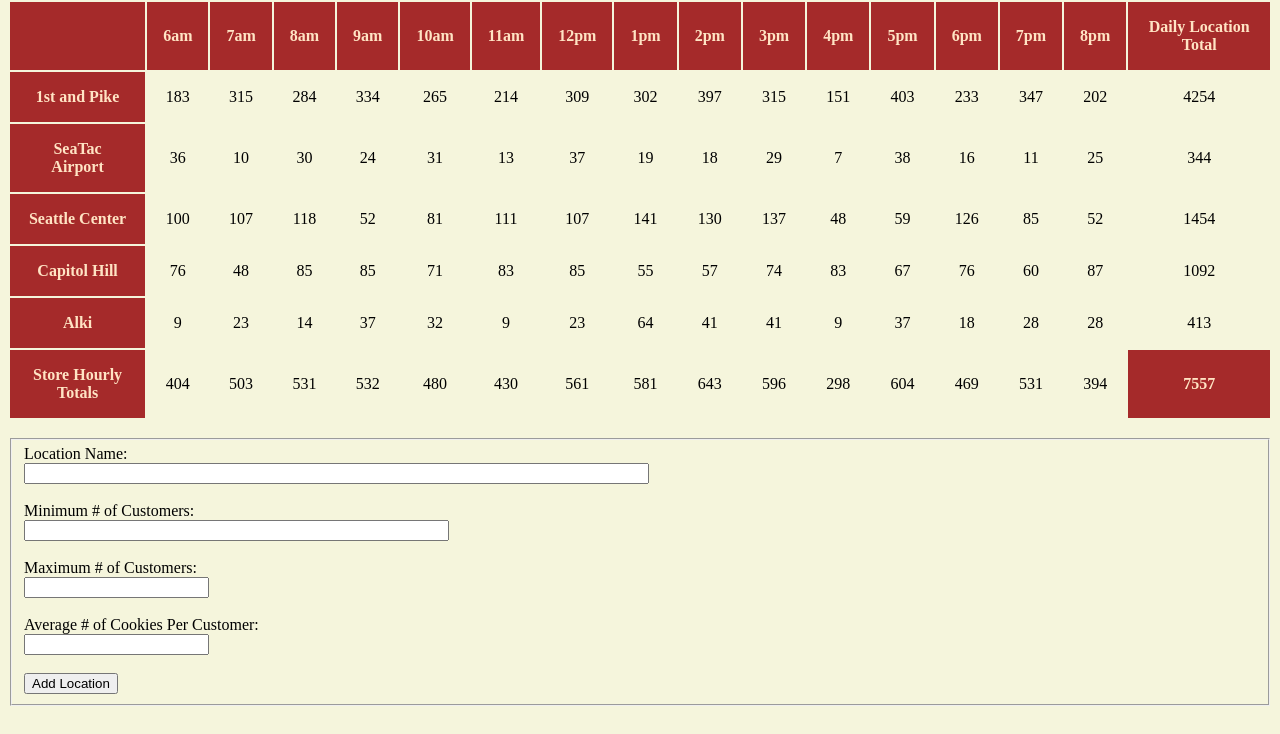
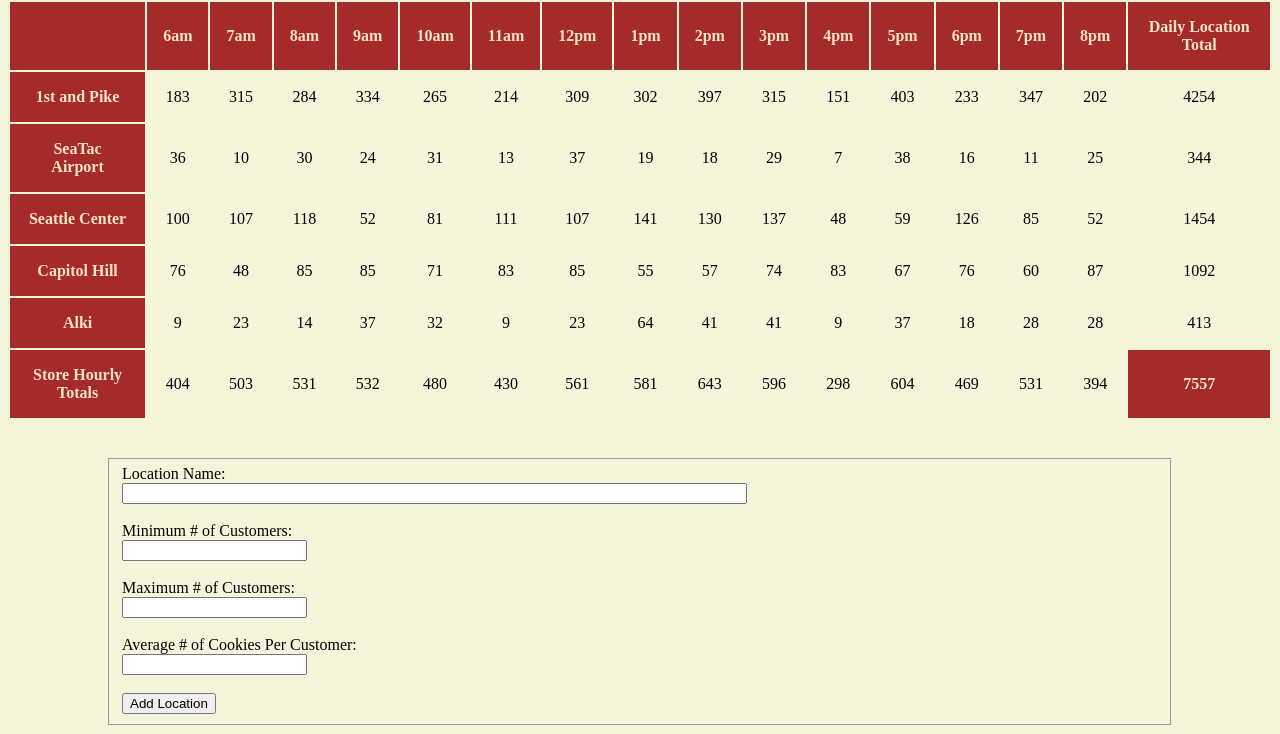
Before and after one commit to river-ceanne/salmon-cookies, a website: page sales.html in a window 1280 px wide. Shown: the part 67-801 px from the top of the page. Drawn offline with Linux system fonts and the light colour scheme.

Commit message:
form scaffold w/ fieldset built

```diff
--- a/css/inside-style.css
+++ b/css/inside-style.css
@@ -27,3 +27,9 @@ table.center {
 td {
   padding: 1em;
 }
+
+fieldset {
+  margin-left: 100px;
+  margin-right: 100px;
+  margin-top: 20px;
+}
--- a/sales.html
+++ b/sales.html
@@ -14,16 +14,16 @@
 
     <br>
 
-    <form method="POST" >
-        <fieldset>
-        Location Name: <br><input type = "text" name = "title" size=75><br><br>
-        Minimum # of Customers: <br><input type = "text" name = "author" size=50><br><br>
-        Maximum # of Customers: <br><input type = "text" name = "edition"><br><br>
-        Average # of Cookies Per Customer:<br> <input type = "text" name = "isbn13"><br><br>
+    <form id="location-form" >
+      <fieldset>
+        Location Name: <br><input type = "text" name = "locName" size=75><br><br>
+        Minimum # of Customers: <br><input type = "number" name = "minCust" size=50><br><br>
+        Maximum # of Customers: <br><input type = "number" name = "maxCust"><br><br>
+        Average # of Cookies Per Customer:<br> <input type = "number" name = "avgCookies" step=0.01><br><br>
 
         <input type = "submit" class="button" value="Add Location">
-        </fieldset>
-        </form>
+      </fieldset>
+    </form>
 
     <script src="js/app.js"></script>
 
```
